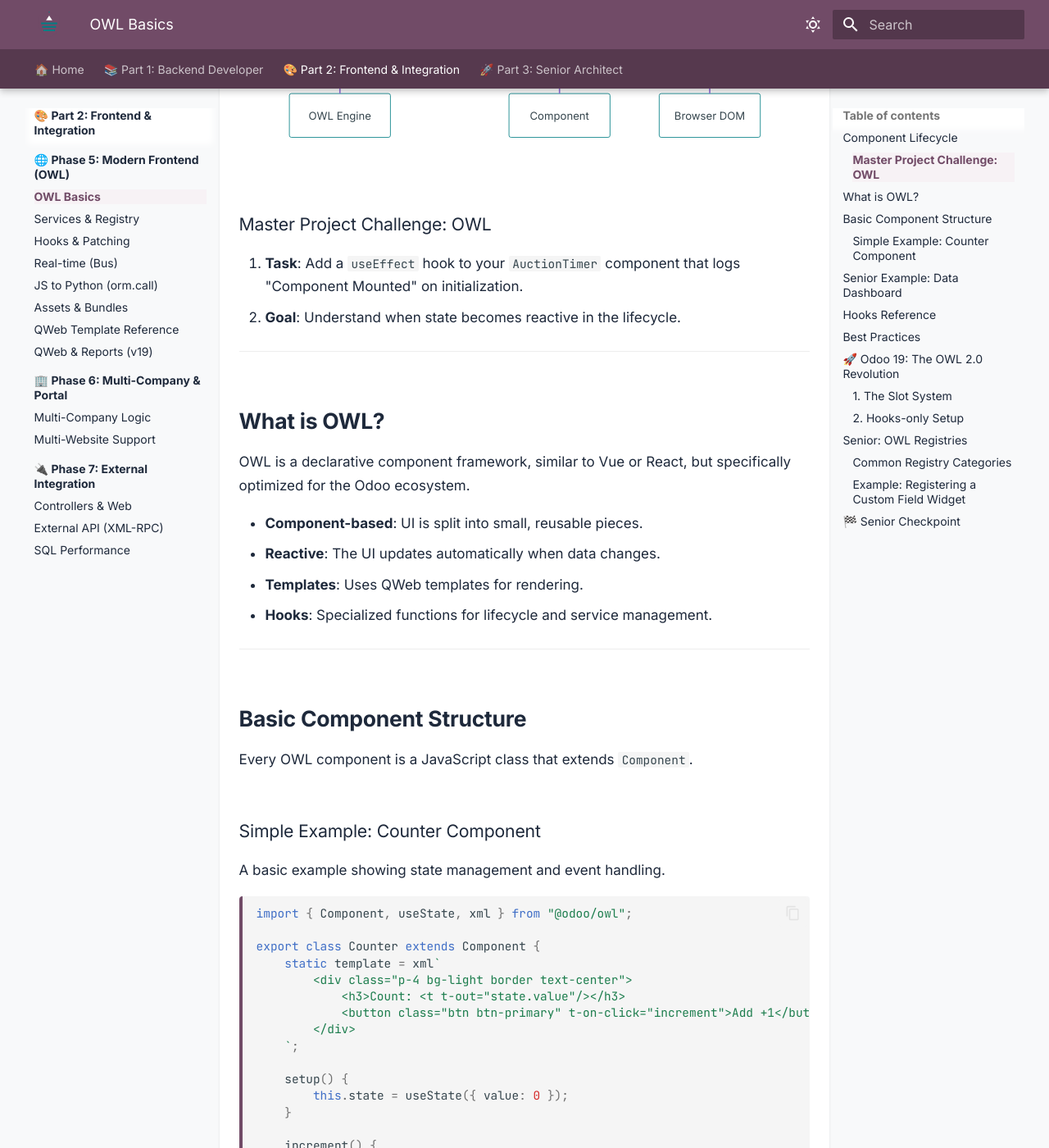
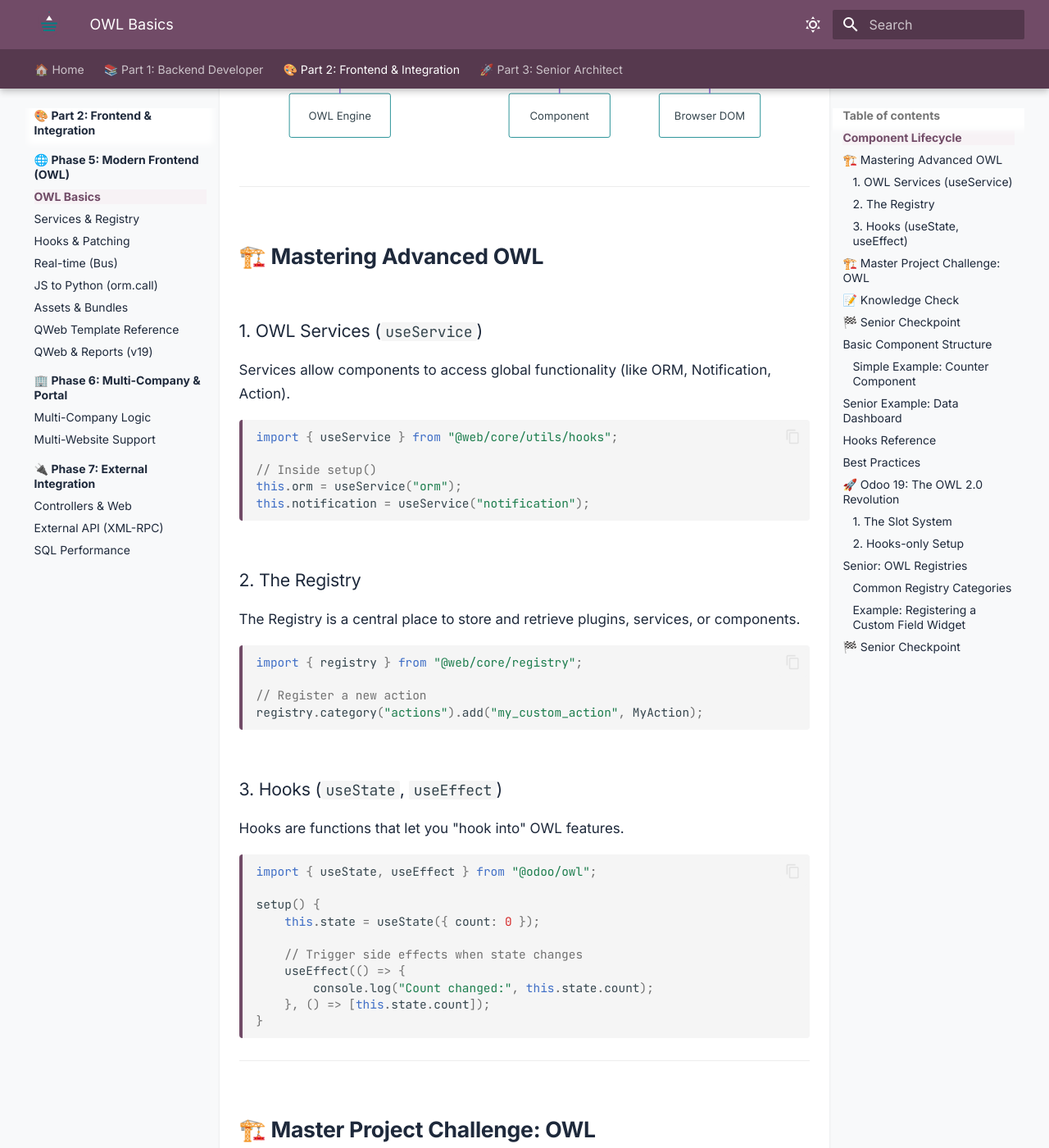
Before and after one commit to Kashyap-001/odoo19-docs, an MkDocs documentation site: the page built from docs/frontend/owl.md, in a window 1280 px wide and 1400 px high, scrolled down 822 px. Shown: the whole window at 82% size. Built offline with MkDocs 1.6.1 and Material for MkDocs 9.7.7, drawn with Linux system fonts in a browser that asks for light colours; some of the changed text lies outside the part shown.

Commit message:
feat(docs): expand advanced OWL topics

````diff
--- a/docs/frontend/owl.md
+++ b/docs/frontend/owl.md
@@ -34,19 +34,70 @@
     Comp->>DOM: Removed from DOM
 ```
 
-### Master Project Challenge: OWL
-1.  **Task**: Add a `useEffect` hook to your `AuctionTimer` component that logs "Component Mounted" on initialization.
-2.  **Goal**: Understand when state becomes reactive in the lifecycle.
+---
+
+## 🏗️ Mastering Advanced OWL
+
+### 1. OWL Services (`useService`)
+Services allow components to access global functionality (like ORM, Notification, Action).
+
+```javascript
+import { useService } from "@web/core/utils/hooks";
+
+// Inside setup()
+this.orm = useService("orm");
+this.notification = useService("notification");
+```
+
+### 2. The Registry
+The Registry is a central place to store and retrieve plugins, services, or components.
+
+```javascript
+import { registry } from "@web/core/registry";
+
+// Register a new action
+registry.category("actions").add("my_custom_action", MyAction);
+```
+
+### 3. Hooks (`useState`, `useEffect`)
+Hooks are functions that let you "hook into" OWL features.
+
+```javascript
+import { useState, useEffect } from "@odoo/owl";
+
+setup() {
+    this.state = useState({ count: 0 });
+
+    // Trigger side effects when state changes
+    useEffect(() => {
+        console.log("Count changed:", this.state.count);
+    }, () => [this.state.count]);
+}
+```
 
 ---
 
-## What is OWL?
+## 🏗️ Master Project Challenge: OWL
+1.  **Task**: Add a `useEffect` hook to your `AuctionTimer` component that logs "Component Mounted" on initialization.
+2.  **Goal**: Use `useService('orm')` to fetch the auction end time from the server instead of hardcoding it.
 
-OWL is a declarative component framework, similar to Vue or React, but specifically optimized for the Odoo ecosystem.
+---
 
-- **Component-based**: UI is split into small, reusable pieces.
-- **Reactive**: The UI updates automatically when data changes.
-- **Templates**: Uses QWeb templates for rendering.
+## 📝 Knowledge Check
+
+<div class="quiz-container">
+  <div class="quiz-question">1. What is the primary purpose of useService?</div>
+  <input type="text" class="quiz-input" placeholder="Type your answer here...">
+  <button class="quiz-check" data-answer="To inject global Odoo framework services (like orm, notification, action) into a component." onclick="checkQuiz(this)">Check Answer</button>
+  <div class="quiz-result"></div>
+</div>
+
+---
+
+## 🏁 Senior Checkpoint
+*   **Architect Insight:** Always inject services in `setup()`.
+*   **Pro Tip:** Use the Registry to decouple your components. Instead of hardcoding component references, register them and retrieve them via the Registry category.
+
 - **Hooks**: Specialized functions for lifecycle and service management.
 
 ---
````
